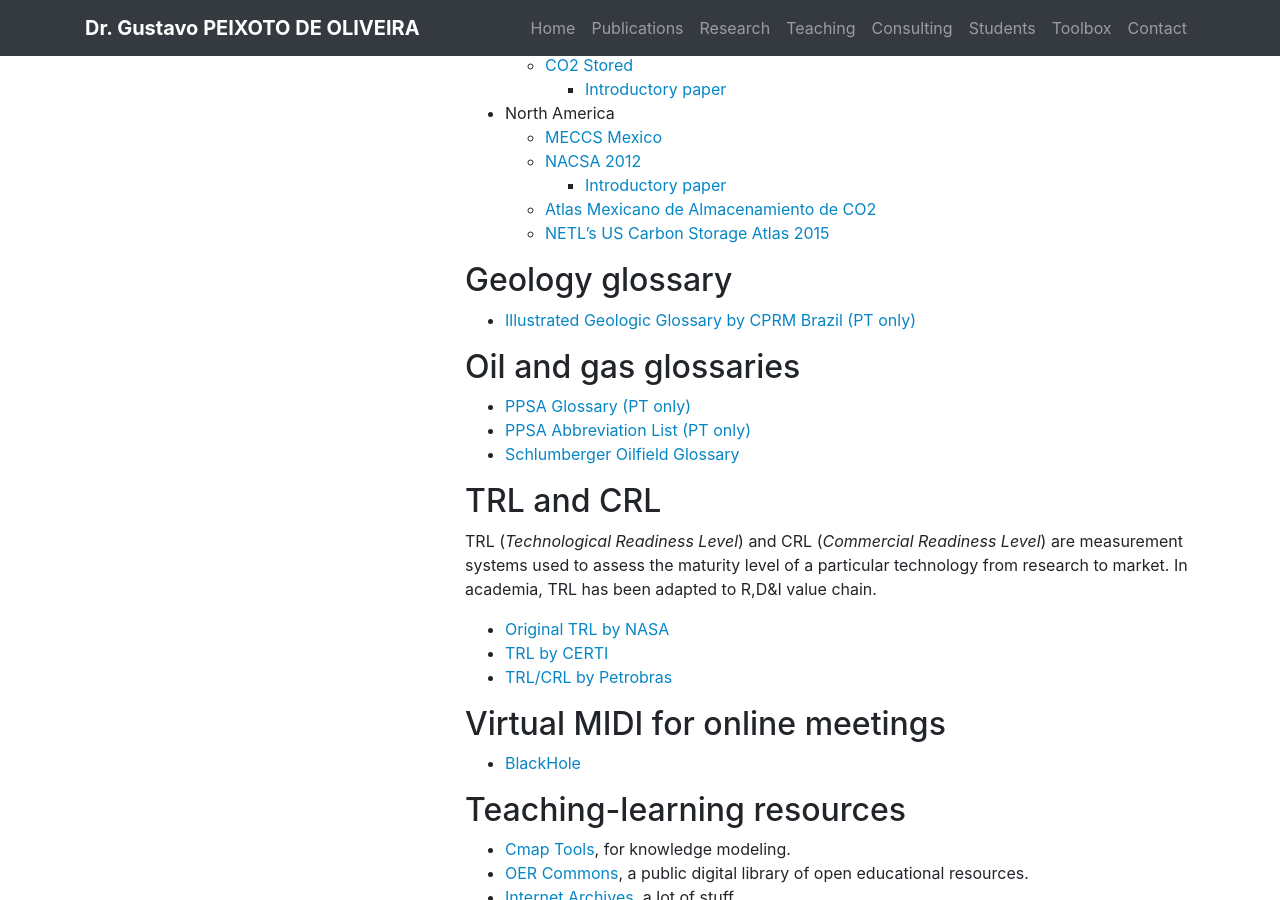
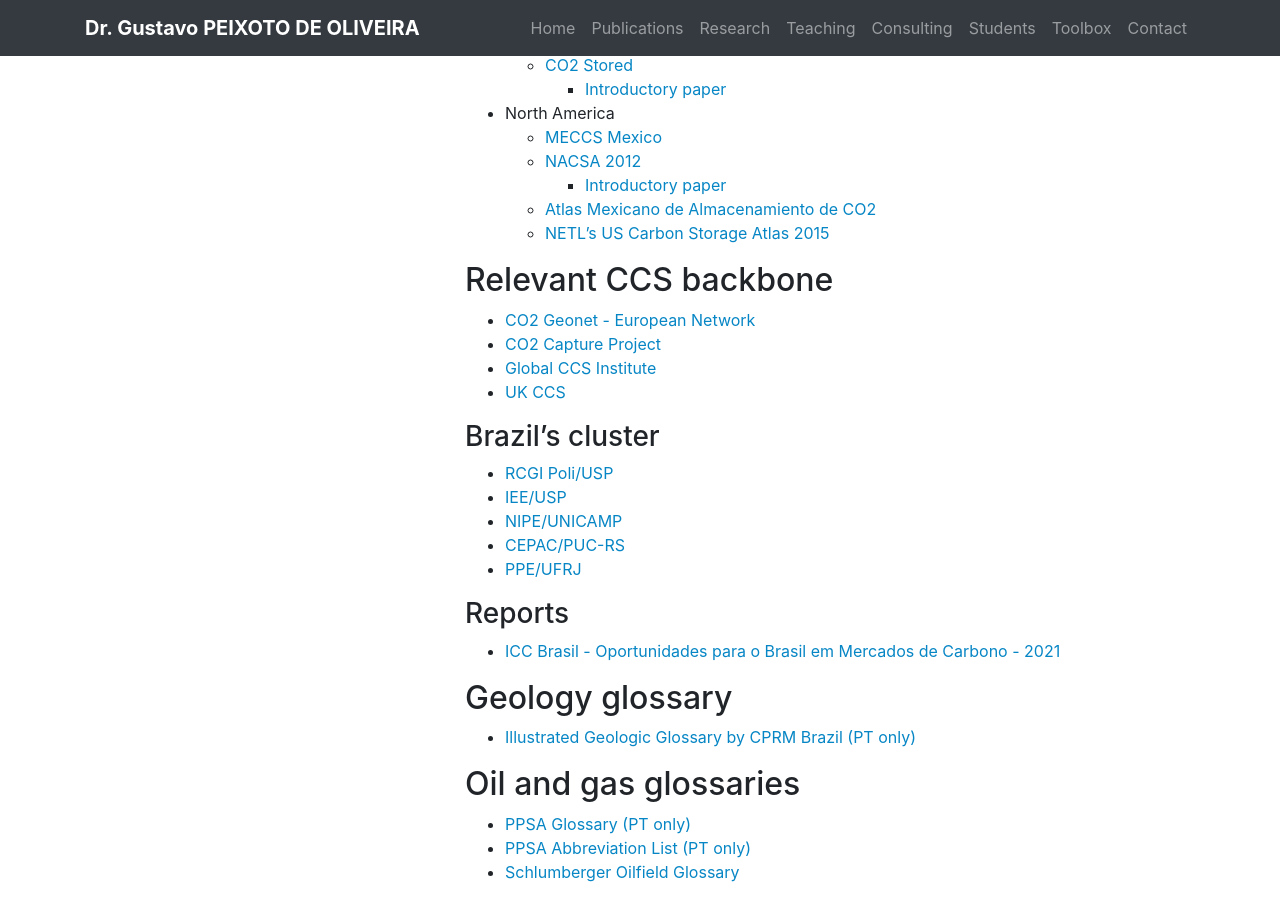
Before and after one commit to gcpeixoto/gcpeixoto.github.io, a Jekyll site: the page built from _toolbox/G-y-links.md, in a window 1280 px wide and 900 px high, scrolled down 339 px. Built offline with Jekyll 4.4.1, drawn with Linux system fonts in a browser that asks for light colours.

Commit message:
Update links.

```diff
--- a/_toolbox/G-y-links.md
+++ b/_toolbox/G-y-links.md
@@ -23,6 +23,26 @@
 		- [Introductory paper](https://www.sciencedirect.com/science/article/pii/S1876610213006887)
 	- [Atlas Mexicano de Almacenamiento de CO2](https://meccs.org.mx/static/atlas/atlas_almac_geo_mex.pdf)
 	- [NETL's US Carbon Storage Atlas 2015](https://www.netl.doe.gov/sites/default/files/2018-10/ATLAS-V-2015.pdf)
+
+## Relevant CCS backbone
+
+- [CO2 Geonet - European Network](http://www.co2geonet.com/home/)
+- [CO2 Capture Project](https://www.co2captureproject.org)
+- [Global CCS Institute](https://www.globalccsinstitute.com)
+- [UK CCS](https://ukccsrc.ac.uk)
+
+### Brazil's cluster
+
+- [RCGI Poli/USP](https://www.rcgi.poli.usp.br)
+- [IEE/USP](http://www.iee.usp.br/?q=pt-br)
+- [NIPE/UNICAMP](https://www.nipe.unicamp.br/index.php/en/)
+- [CEPAC/PUC-RS](https://www.pucrs.br/cepac/)
+- [PPE/UFRJ](http://www.ppe.ufrj.br/index.php/pt/)
+
+### Reports
+
+- [ICC Brasil - Oportunidades para o Brasil em Mercados de Carbono - 2021](https://www.iccbrasil.org/media/uploads/2021/09/27/oportunidades-para-o-brasil-em-mercados-de-carbono_icc-br-e-waycarbon_29_09_2021.pdf)
+
 
 ## Geology glossary
 
```
